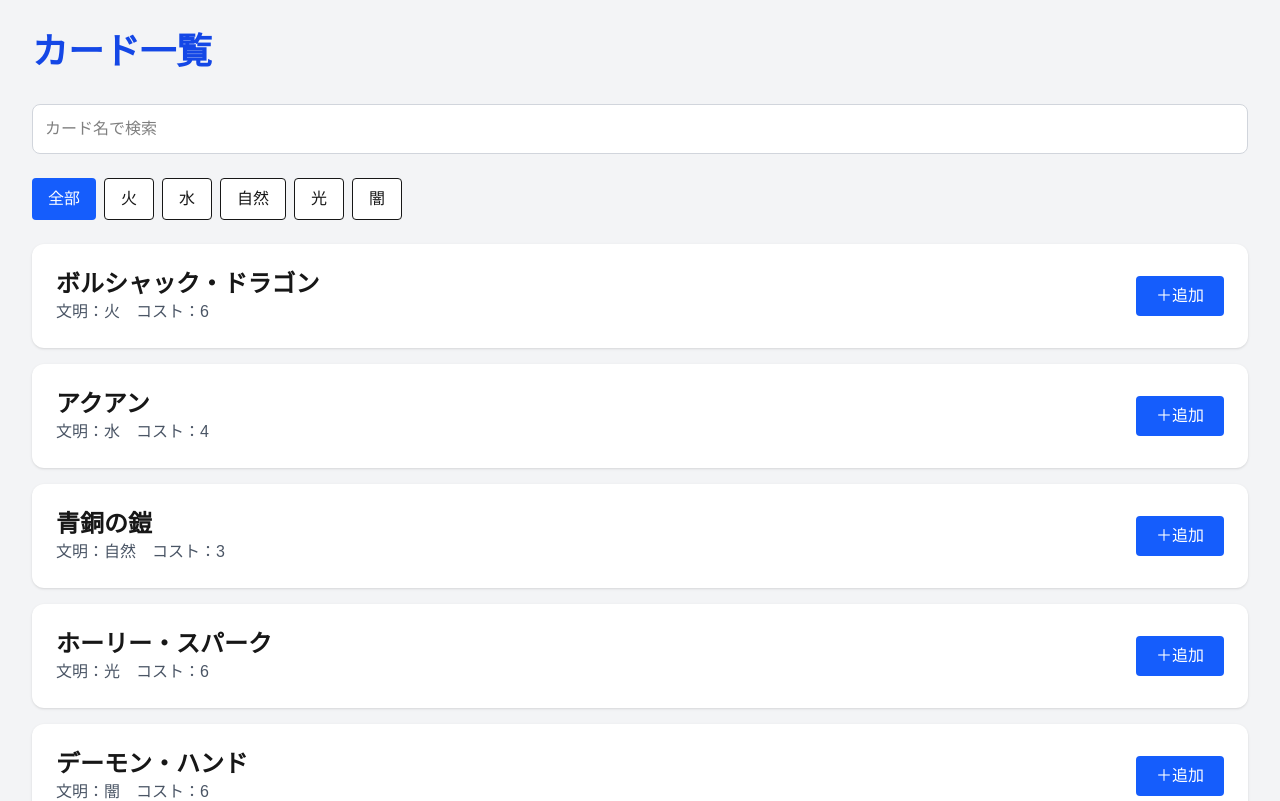
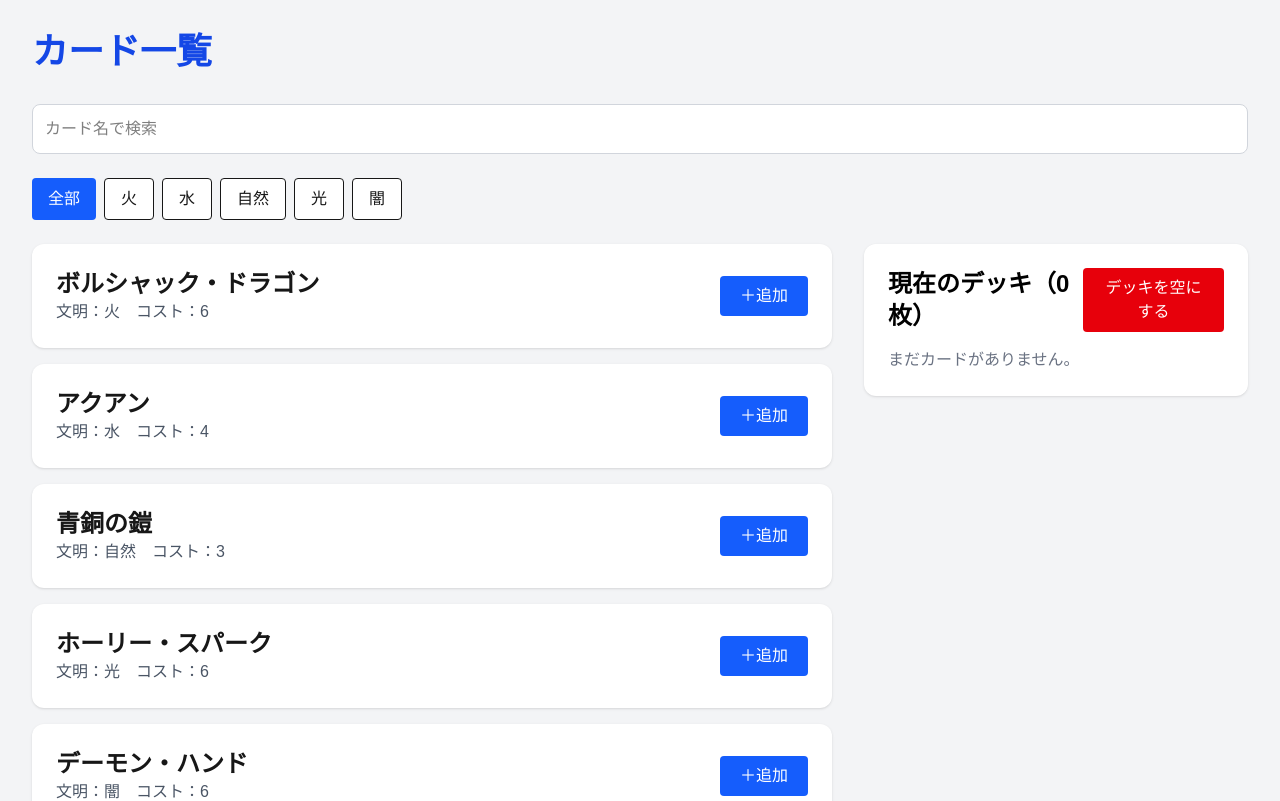
Before and after one commit to fujihiro-source/dm-classic-builder, a Next.js app: page /cards in a window 1280 px wide. Shown: the top 801 px of the page. Built offline with nearby package versions, Linux system fonts and the light colour scheme.

Commit message:
style: 2カラムレイアウト

```diff
--- a/src/app/cards/page.tsx
+++ b/src/app/cards/page.tsx
@@ -100,10 +100,20 @@
         ))}
       </div>
 
-      <div className="space-y-4">
-        {filteredCards.map((card) => (
-          <CardItem key={card.id} card={card} onAdd={() => addCard(card)} />
-        ))}
+      <div className="grid grid-cols-3 gap-8">
+        <div className="col-span-2 space-y-4">
+          {filteredCards.map((card) => (
+            <CardItem key={card.id} card={card} onAdd={() => addCard(card)} />
+          ))}
+        </div>
+
+        <div>
+          <DeckPanel
+            deck={deck}
+            removeCard={removeCard}
+            clearDeck={clearDeck}
+          />
+        </div>
       </div>
 
       <DeckPanel deck={deck} removeCard={removeCard} clearDeck={clearDeck} />
--- a/src/components/DeckPanel.tsx
+++ b/src/components/DeckPanel.tsx
@@ -12,7 +12,7 @@
   clearDeck,
 }: DeckPanelProps) {
   return (
-    <div className="mt-10 rounded-xl bg-white p-6 shadow">
+    <div className="sticky top-6 rounded-xl bg-white p-6 shadow">
       <div className="mb-4 flex items-center justify-between">
         <h2 className="text-2xl font-bold text-black">
           現在のデッキ（{deck.length}枚）
```
